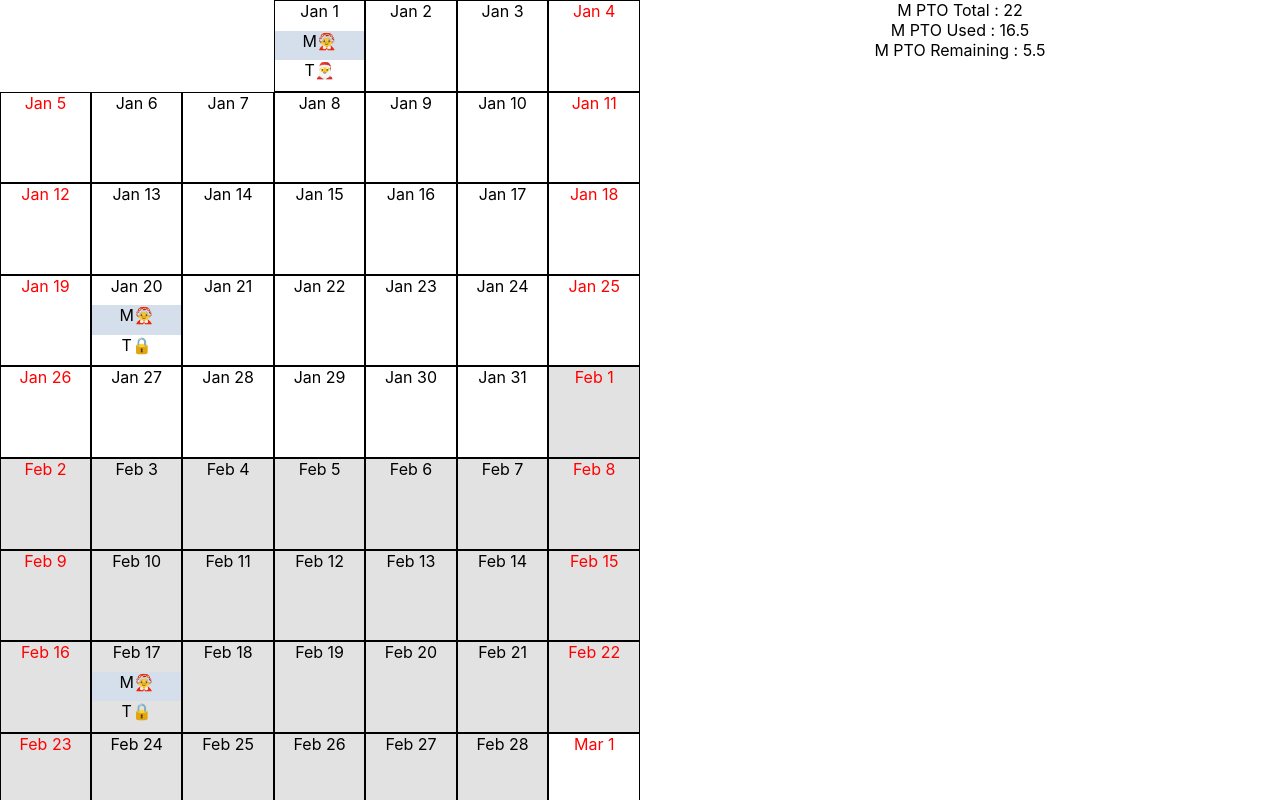
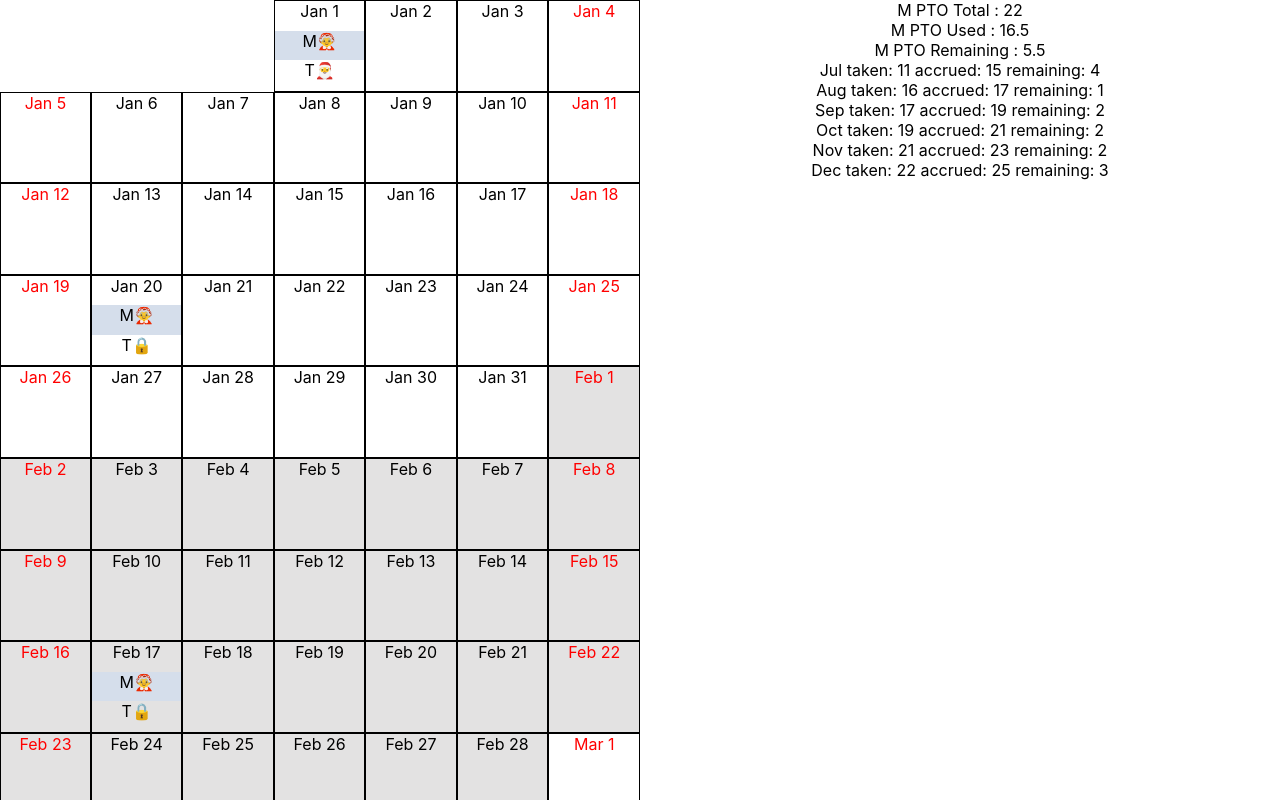
Before and after one commit to athomasbianchi/vaca-cal, a React (Vite) app: page / in a window 1280 px wide. Built offline with nearby package versions, Linux system fonts and the light colour scheme.

Commit message:
display t pto remaining

```diff
--- a/src/features/calendar/Calendar.tsx
+++ b/src/features/calendar/Calendar.tsx
@@ -113,6 +113,23 @@ const Data = (): JSX.Element => {
       <div>
         M PTO Remaining : {22 - totals.totalCount}
       </div>
+
+      <div>
+        {
+          months.filter(
+            x => Number(x) > today.month()
+          ).map(month => {
+            return (
+              <div>
+                <span>{dayjs().set('month', Number(month)-1).format('MMM')} </span>
+                <span> taken: {ttotals[month].totalTaken}</span>
+                <span> accrued: {ttotals[month].accrual}</span>
+                <span> remaining: {ttotals[month].accrual - ttotals[month].totalTaken}</span>
+              </div>
+            )
+          })
+        }
+      </div>
     </>
   )
 }
@@ -197,9 +214,9 @@ const DateDetail = ({ selectedDay, handleClick }) : JSX.Element => {
           <div>{selectedDay}</div>
           <div>Marissa</div>
           <select value={mDay} onChange={handleChange} >
+            <option value="penciled">M✏️</option>
+            <option value="locked">M🔒</option>
             <option value="work">M🧑‍💼</option>
-            <option value="locked">M🔒</option>
-            <option value="penciled">M✏️</option>
           </select>
           <div>T </div>
           <div
```
